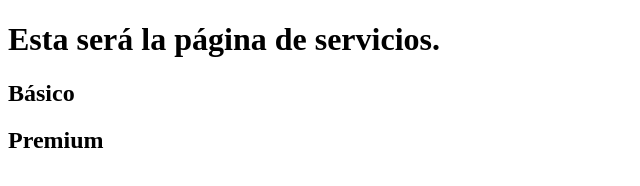
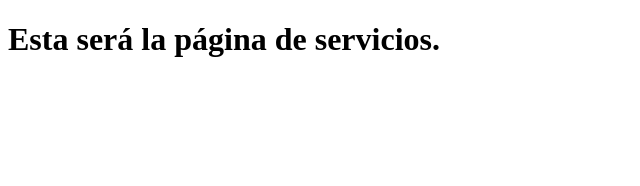
Before and after one commit to jyongkim/proyecto-git-20210814, a plain HTML site: page servicios.html in a window 1280 px wide. Shown: the whole page, without its empty margins (0-640 px from the left). Drawn offline with Linux system fonts and the light colour scheme.

Commit message:
Revert "Trabajando en el nuevo módulo de index.html"
This reverts commit 4cade9a7af1453fd7e0f8bc84eed3d8898c9b9fb.

```diff
--- a/servicios.html
+++ b/servicios.html
@@ -8,7 +8,5 @@
 </head>
 <body>
     <h1>Esta será la página de servicios.</h1>
-    <h2>Básico</h2>
-    <h2>Premium</h2>
 </body>
 </html>
```
Also changed, not shown: index.html (+0 -1 lines).
